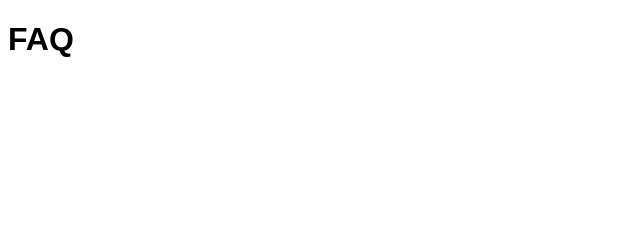
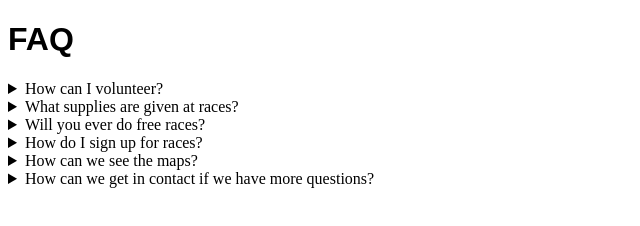
Before and after one commit to Technovore01101110/racing, a website with bundled scripts: page src/faq.html in a window 1280 px wide. Shown: the whole page, without its empty margins (0-640 px from the left). Built offline with nearby package versions, Linux system fonts and the light colour scheme; a web font is replaced by a local one.

Commit message:
feat: render questions

```diff
--- a/src/faq.html
+++ b/src/faq.html
@@ -20,6 +20,7 @@
 		<link rel="icon" href="./images/favicon.png" type="image/png" />
 		<link rel="stylesheet" href="styles/faq.css" />
 		<title>Great Western Racing | FAQ</title>
+		<script type="module" src="./scripts/faq/index.js" defer></script>
 	</head>
 	<body>
 		<header>
@@ -34,7 +35,7 @@
 				</ul>
 			</section>
 			<section class="faq-questions">
-        <!-- generate via HTML -->
+				<!-- generate via Javascript -->
 			</section>
 			<section class="other-questions">
 				<!-- Add links to contact page -->
--- a/src/scripts/faq/index.js
+++ b/src/scripts/faq/index.js
@@ -1,6 +1,11 @@
+import { questionCard } from './templates.js';
+import { readJson } from '../utils.js';
+
 (async function loadQuestions() {
-	const /** @type {typeof import('./questions.json')} */ questions =
-		await readJson('./questions.json');
+	const /** @type {typeof import('./questions.json')} */ questions = await readJson(
+			'/src/scripts/faq/questions.json'
+		);
 
-
+	const faqContent = questions.map((qa) => questionCard(qa)).join('');
+	document.querySelector('.faq-questions').insertAdjacentHTML('beforeend', faqContent);
 })();
--- a/src/scripts/faq/questions.json
+++ b/src/scripts/faq/questions.json
@@ -1,22 +1,26 @@
 [
 	{
-		"q": "",
-		"a": ""
+		"q": "How can I volunteer?",
+		"a": "You can sign up to volunteer similar to signing up for a race, through runsignup.com!"
 	},
 	{
-		"q": "",
-		"a": ""
+		"q": "What supplies are given at races?",
+		"a": "We have volunteers at drink stations to help you stay hydrated during the race. We'll also have CNAs available to help if there are unexpected events."
 	},
 	{
-		"q": "",
-		"a": ""
+		"q": "Will you ever do free races?",
+		"a": "In the future we want to consider doing free races. These will likely be 5k races."
 	},
 	{
-		"q": "",
-		"a": ""
+		"q": "How do I sign up for races?",
+		"a": "We do registration through runsignup.com. You'll need to create a free account and then sign up for a race of your choice."
 	},
 	{
-		"q": "",
-		"a": ""
+		"q": "How can we see the maps?",
+		"a": "The maps are available on runsignup.com. Right click to open the image in a new tab if you'd like to zoom in."
+	},
+	{
+		"q": "How can we get in contact if we have more questions?",
+		"a": "Check out our <a href=\"https://paa.ge/greatwesternracing/en\">linktree</a>. We're happy to answer any questions you may still have!"
 	}
 ]
--- a/src/scripts/faq/templates.js
+++ b/src/scripts/faq/templates.js
@@ -1,10 +1,10 @@
-const questionCard = ({ q, a }) => {
+export const questionCard = ({ q, a }) => {
 	return `
-    <dialog>
+    <details>
       <summary>
         ${q}
       </summary>
-      ${a}
-    </dialog>
+      <p>${a}</p>
+    </details>
   `;
 };
--- a/src/scripts/utils.js
+++ b/src/scripts/utils.js
@@ -3,7 +3,7 @@
  * @param {string} filepath
  * @returns {Promise<Record<string,any>|Record<string,any>[]>}
  */
-async function readJson(filepath) {
+export async function readJson(filepath) {
 	const res = await fetch(filepath);
 	return await res.json();
 }
```
Lines whose indentation alone changed are shown as unchanged.
